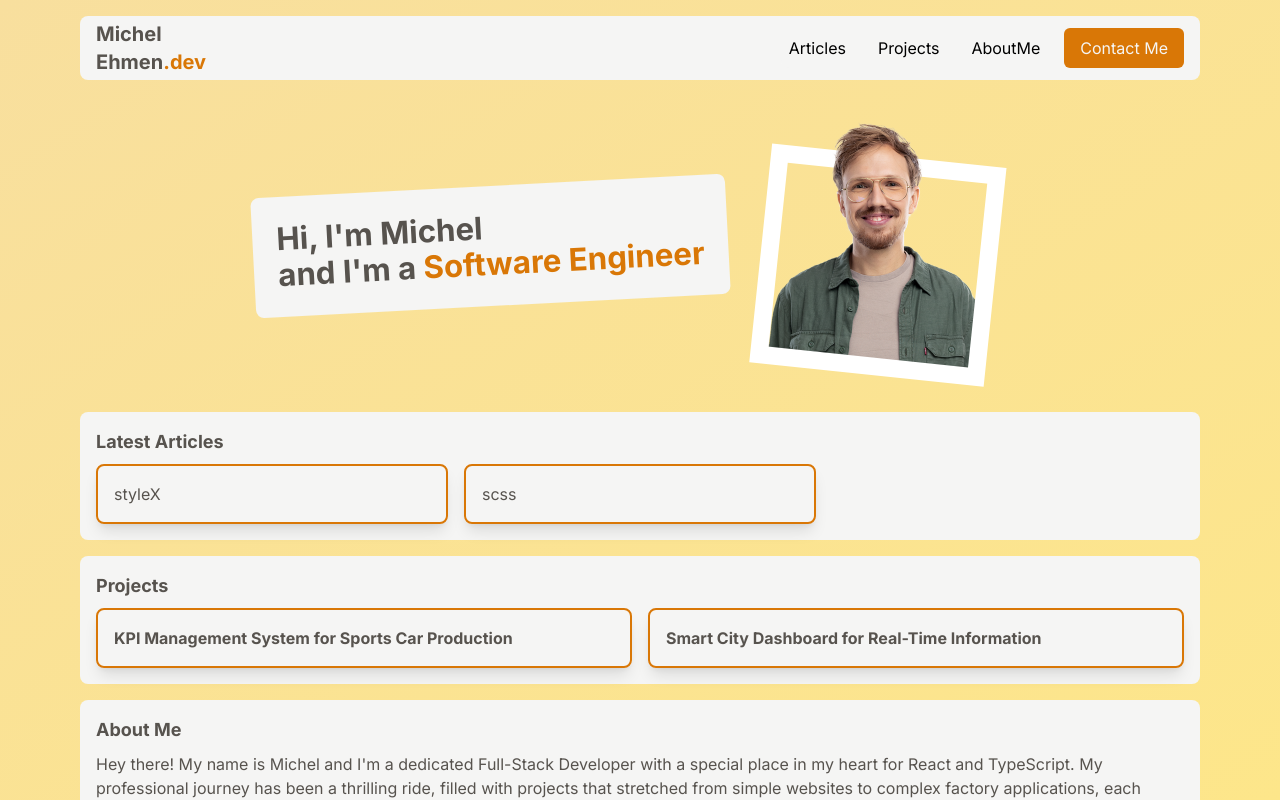
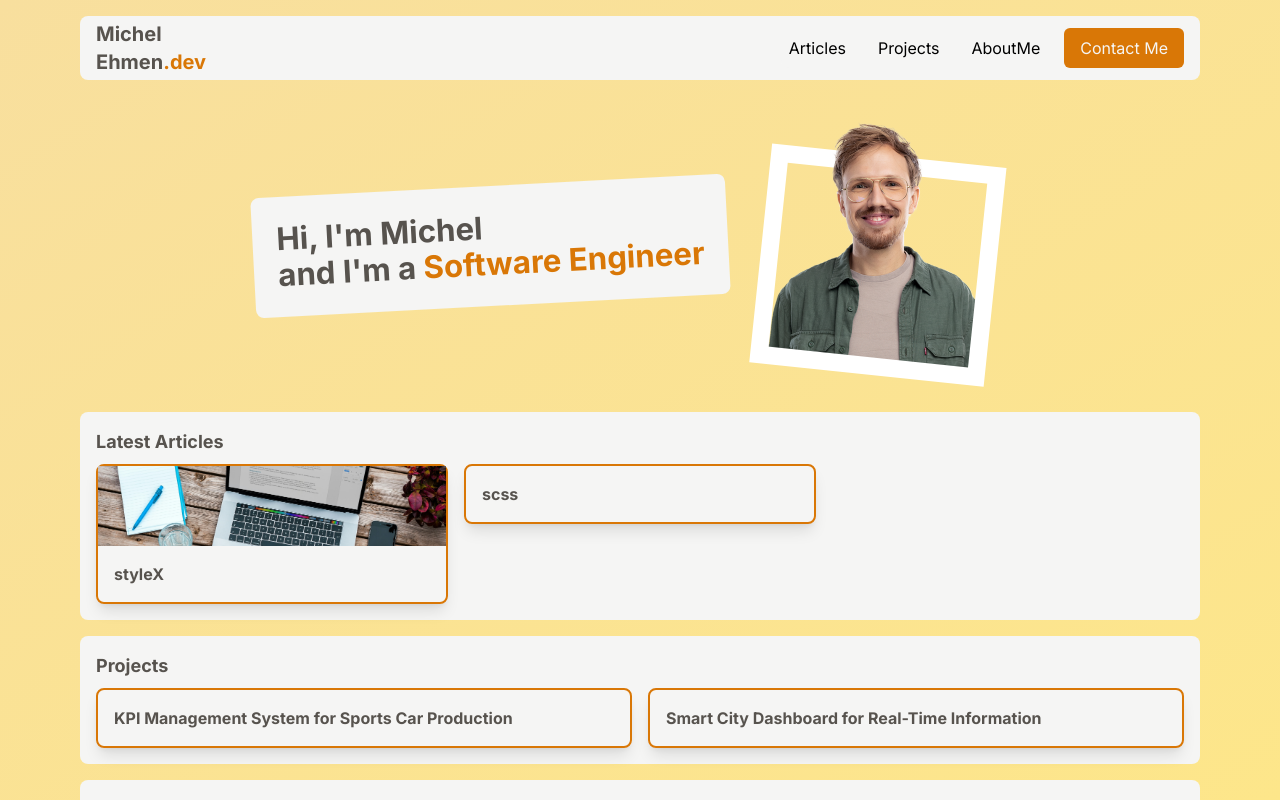
Before and after one commit to MichelEhmen/personal-website, a Next.js app: page / in a window 1280 px wide. Shown: the top 800 px of the page. Built offline with nearby package versions, Linux system fonts and the light colour scheme.

Commit message:
ENH-14: add general structure for publications

```diff
--- a/src/app/page.tsx
+++ b/src/app/page.tsx
@@ -1,8 +1,8 @@
 import Navbar from '@/components/Navbar'
 import About from '@/sections/about'
-import Articles from '@/sections/articles'
 import Home from '@/sections/home'
 import Projects from '@/sections/projects'
+import Publications from '@/sections/publications'
 import { NavbarItem } from '@/types/NavbarItem'
 
 export default function App() {
@@ -12,7 +12,7 @@ export default function App() {
     {
       label: 'Articles',
       id: 'articles',
-      component: <Articles key="articles" />
+      component: <Publications key="articles" />
     },
     {
       label: 'Projects',
--- a/src/components/Card.tsx
+++ b/src/components/Card.tsx
@@ -1,22 +1,36 @@
 import classNames from 'classnames'
 import { HTMLMotionProps, motion } from 'framer-motion'
 import { PropsWithChildren } from 'react'
+import Image, { StaticImageData } from 'next/image'
+type CardProps = HTMLMotionProps<'div'> & {
+  image?: StaticImageData
+}
 
 const Card = ({
   children,
   className,
+  image,
   ...divProps
-}: PropsWithChildren<HTMLMotionProps<'div'>>) => {
+}: PropsWithChildren<CardProps>) => {
   return (
     <motion.div
       className={classNames(
         className,
-        'rounded-lg border-2 border-primary p-4 text-rock shadow-lg'
+        'rounded-lg border-2 border-primary text-rock shadow-lg'
       )}
       {...divProps}
       layout
     >
-      {children}
+      {image && (
+        <Image
+          className="h-20 w-full object-cover"
+          src={image} // Route of the image file
+          // height={300} // Desired size with correct aspect ratio
+          // width={300} // Desired size with correct aspect ratio
+          alt="Publication logo"
+        />
+      )}
+      <div className="p-4">{children}</div>
     </motion.div>
   )
 }
--- a/src/sections/articles/components/Articles.tsx
+++ /dev/null
@@ -1,26 +0,0 @@
-'use client'
-import Card from '@/components/Card'
-import Section from '@/components/Section'
-
-const Articles = () => {
-  type Article = {
-    title: string
-    description: string
-  }
-
-  const articles: Article[] = [
-    { title: 'styleX', description: 'lorem ipsum dolor' },
-    { title: 'scss', description: 'lorem ipsum dolor' }
-  ]
-  return (
-    <Section title="Latest Articles" id="articles">
-      <div className="grid grid-cols-1 gap-4 sm:grid-cols-2 md:grid-cols-3">
-        {articles.map((article) => (
-          <Card key={article.title}>{article.title}</Card>
-        ))}
-      </div>
-    </Section>
-  )
-}
-
-export default Articles
--- a/src/sections/articles/index.ts
+++ /dev/null
@@ -1,3 +0,0 @@
-import Articles from './components/Articles'
-
-export default Articles
--- /dev/null
+++ b/src/sections/publications/components/PublicationCard.tsx
@@ -0,0 +1,68 @@
+import Card from '@/components/Card'
+import { useState } from 'react'
+import { Publication } from '../types/Publication'
+import { AnimatePresence, motion } from 'framer-motion'
+
+type PublicationCardProps = {
+  publication: Publication
+}
+const PublicationCard = ({ publication }: PublicationCardProps) => {
+  const [isOpen, setIsOpen] = useState(false)
+  const cardClickHandler = () => {
+    setIsOpen(!isOpen)
+  }
+  return (
+    <Card
+      key={publication.title}
+      image={publication.image}
+      onClick={cardClickHandler}
+      whileHover={{
+        scale: 1.02
+      }}
+      whileTap={{ scale: 0.95 }}
+    >
+      <motion.div className="flex flex-col">
+        <motion.div className="z-10 bg-secondary font-bold" layout>
+          {publication.title}
+        </motion.div>
+        <AnimatePresence>
+          {isOpen && (
+            <motion.div
+              initial={{ opacity: 0, height: 0, y: -40 }}
+              animate={{
+                opacity: 1,
+                height: 'auto',
+                y: 0,
+                transition: {
+                  opacity: { duration: 0.4 },
+                  height: { duration: 0.3 },
+                  y: { duration: 0.3 }
+                }
+              }}
+              exit={{
+                opacity: 0,
+                height: 0,
+                y: -50,
+                transition: {
+                  height: { duration: 0.4 },
+                  opacity: { duration: 0.1 },
+                  y: { duration: 0.3 }
+                }
+              }}
+            >
+              <div className="flex flex-col gap-2">
+                <p>{publication.description}</p>
+                {publication.type && (
+                  <div className="rounded-full bg-gray-200 px-3 py-1 text-sm font-semibold text-gray-700">
+                    {publication.type}
+                  </div>
+                )}
+              </div>
+            </motion.div>
+          )}
+        </AnimatePresence>
+      </motion.div>
+    </Card>
+  )
+}
+export default PublicationCard
--- /dev/null
+++ b/src/sections/publications/components/Publications.tsx
@@ -0,0 +1,18 @@
+'use client'
+import Section from '@/components/Section'
+import PublicationCard from './PublicationCard'
+import { PUBLICATIONS } from '../data/publications'
+
+const Publications = () => {
+  return (
+    <Section title="Latest Articles" id="articles">
+      <div className="grid grid-cols-1 items-start gap-4 sm:grid-cols-2 md:grid-cols-3">
+        {PUBLICATIONS.map((publication, idx) => (
+          <PublicationCard publication={publication} key={idx} />
+        ))}
+      </div>
+    </Section>
+  )
+}
+
+export default Publications
--- /dev/null
+++ b/src/sections/publications/data/images.ts
@@ -0,0 +1,5 @@
+import blog from '@/../public/images/publications/blog.jpg'
+
+export const IMAGES = {
+  blog
+}
--- /dev/null
+++ b/src/sections/publications/data/publications.ts
@@ -0,0 +1,7 @@
+import { Publication } from '../types/Publication'
+import { IMAGES } from './images'
+
+export const PUBLICATIONS: Publication[] = [
+  { title: 'styleX', description: 'lorem ipsum dolor', image: IMAGES.blog },
+  { title: 'scss', description: 'lorem ipsum dolor' }
+]
--- /dev/null
+++ b/src/sections/publications/index.ts
@@ -0,0 +1,3 @@
+import Publications from './components/Publications'
+
+export default Publications
--- /dev/null
+++ b/src/sections/publications/types/Publication.ts
@@ -0,0 +1,10 @@
+import { StaticImageData } from 'next/image'
+
+type PublicationType = 'article' | 'video' | 'talk'
+
+export type Publication = {
+  image?: StaticImageData
+  title: string
+  description: string
+  type?: PublicationType
+}
```
Also changed, not shown: public/images/publications/blog.jpg (added).
